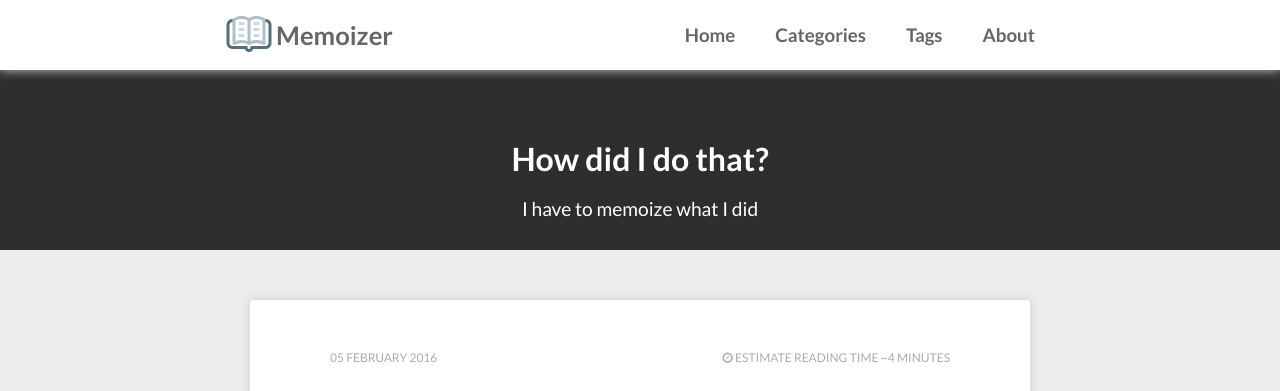
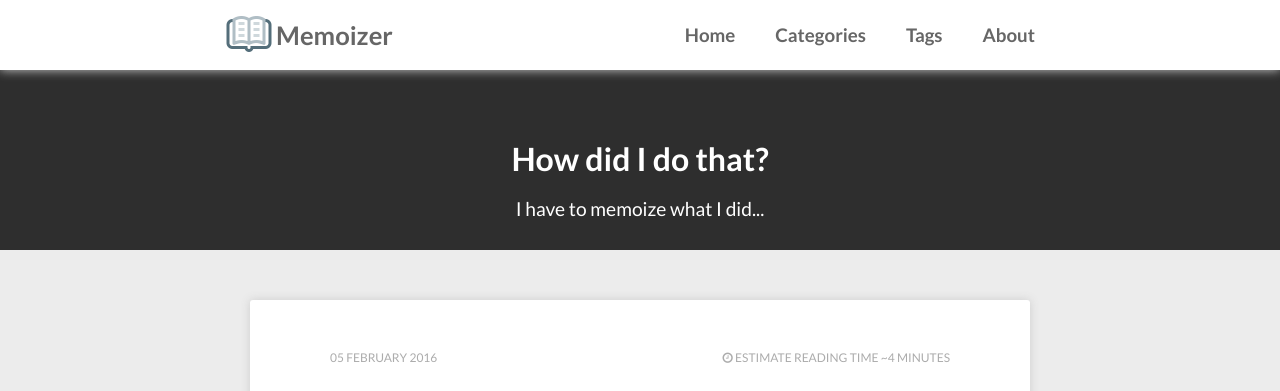
Before and after one commit to yatanokarasu/yatanokarasu.github.io, a Jekyll site: the page built from index.html, in a window 1280 px wide and 900 px high. Shown: the top 391 px of the window. Built offline with Jekyll 4.4.1, drawn with Linux system fonts in a browser that asks for light colours; some web fonts are replaced; the list of posts is cut into pages by our own code.

Commit message:
Delete comment outted line.
Signed-off-by: yatanokarasu <sync.outerphase@gmail.com>

```diff
--- a/_layouts/default.html
+++ b/_layouts/default.html
@@ -11,8 +11,6 @@
       <!-- Content Headser -->
       <div class="contents-header">
         <div class="contents-header-wrapper">
-          <!--<h1>How did I do that?</h1>
-          <p>I have to memoize what I did...</p>-->
           <h1>{{ page.title }}</h1>
           <p>{{ page.subtitle }}</p>
         </div>
--- a/index.html
+++ b/index.html
@@ -2,7 +2,7 @@
 layout: default
 name: Blogs
 title: How did I do that?
-subtitle: I have to memoize what I did
+subtitle: I have to memoize what I did...
 ---
 
 <!-- Post teasers -->
```
